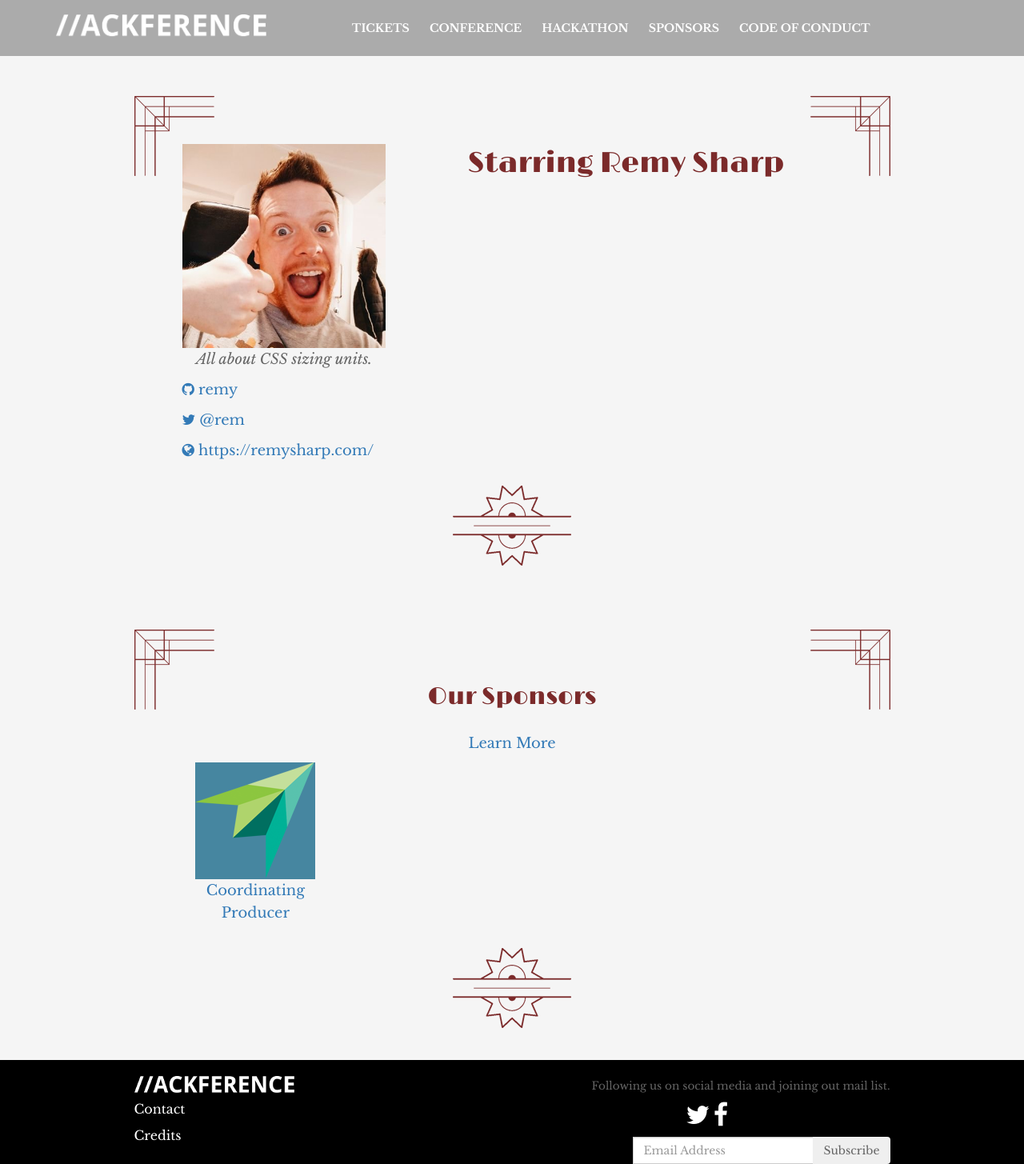
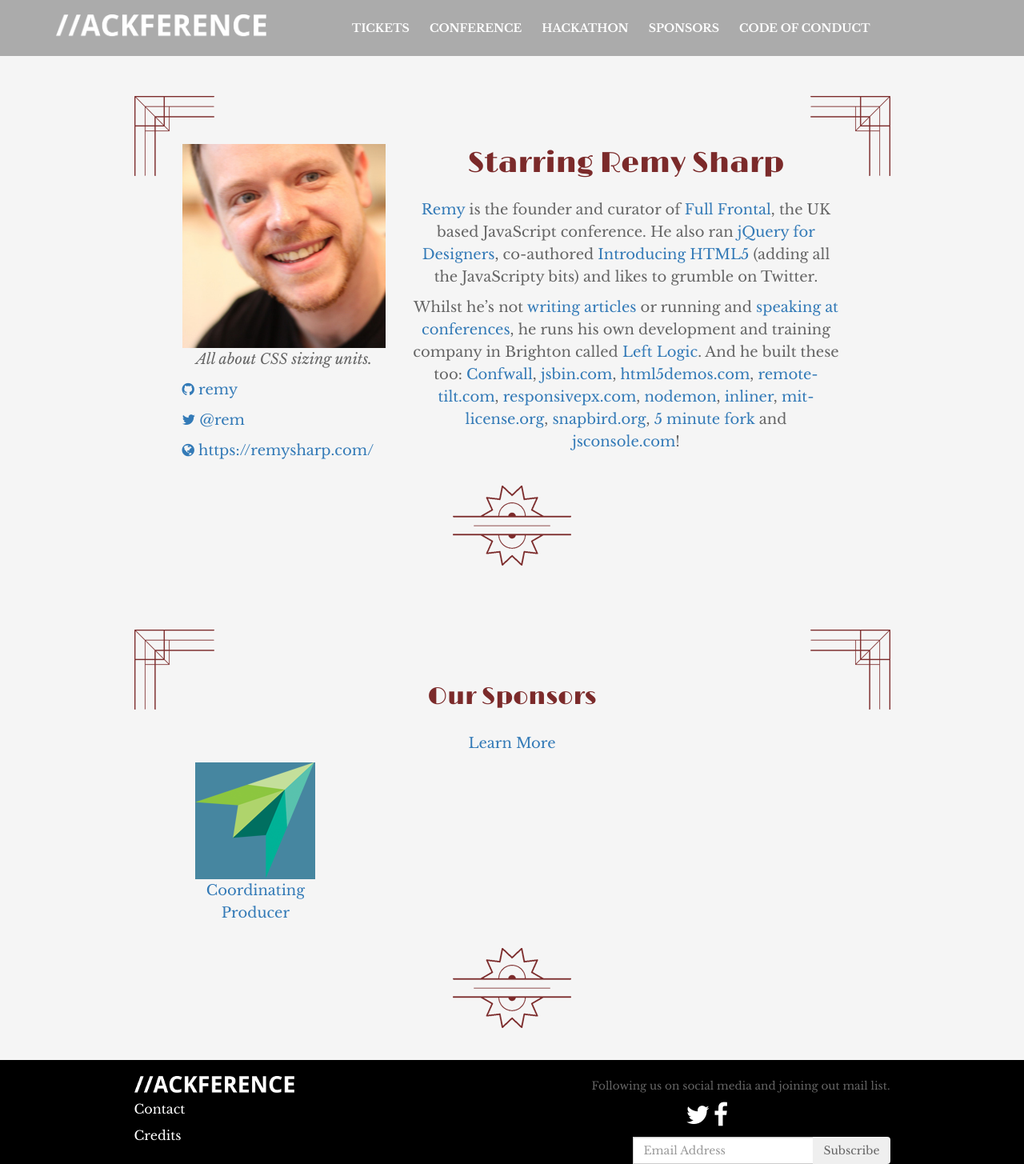
Before and after one commit to hackference/hackference-2016, a Jekyll site: the page built from _speakers/remy-sharp.html, in a window 1280 px wide. Shown: the whole page at 80% size. Built offline with Jekyll 4.4.1, drawn with Linux system fonts in a browser that asks for light colours; nearby versions of some CDN libraries.

Commit message:
Add actual copy from @remy

```diff
--- a/_config.yml
+++ b/_config.yml
@@ -1,4 +1,7 @@
 name: Hackference 2016
+markdown: kramdown
+kramdown:
+  input: GFM
 cfp: "https://www.papercall.io/hackference-2016"
 collections:
   speakers:
--- a/_layouts/speaker.html
+++ b/_layouts/speaker.html
@@ -11,6 +11,10 @@
   </div>
   <div class="col-sm-8">
     <h1>Starring {{ page.name }}</h1>
-    <p>{{ page.description }}</p>
+    <div markdown="1">
+      {% capture x %}
+        {{ page.description }}
+      {% endcapture %}{{ x | markdownify }}
+    </div>
   </div>
 </div>
--- a/_speakers/remy-sharp.html
+++ b/_speakers/remy-sharp.html
@@ -5,8 +5,31 @@
 twitter: rem
 github: remy
 url: remy-sharp.html
-image: remy-sharp.jpeg
+image: remy-sharp.jpg
 website: https://remysharp.com/
 tagline: All about CSS sizing units.
-description:
+description: |
+
+  [Remy][1] is the founder and curator of [Full Frontal][2], the UK based JavaScript conference. He also ran [jQuery for Designers][3], co-authored [Introducing HTML5][4] (adding all the JavaScripty bits) and likes to grumble on Twitter.
+
+  Whilst he's not [writing articles][6] or running and [speaking at conferences][7], he runs his own development and training company in Brighton called [Left Logic][8]. And he built these too: [Confwall][5], [jsbin.com][9], [html5demos.com][10], [remote-tilt.com][11], [responsivepx.com][12], [nodemon][13], [inliner][14], [mit-license.org][15], [snapbird.org][16], [5 minute fork][17] and [jsconsole.com][18]!
+
+  [1]: http://twitter.com/rem
+  [2]: http://full-frontal.org
+  [3]: http://jqueryfordesigners.com
+  [4]: http://introducinghtml5.com
+  [5]: https://confwall.com
+  [6]: http://remysharp.com
+  [7]: http://lanyrd.com/people/rem/
+  [8]: http://leftlogic.com
+  [9]: http://jsbin.com
+  [10]: http://html5demos.com
+  [11]: http://remote-tilt.com
+  [12]: http://responsivepx.com
+  [13]: https://github.com/remy/nodemon
+  [14]: https://github.com/remy/inliner
+  [15]: http://mit-license.org
+  [16]: http://snapbird.org
+  [17]: http://5minfork.com
+  [18]: http://jsconsole.com
 ---
```
Also changed, not shown: assets/images/remy-sharp.jpg (added).
